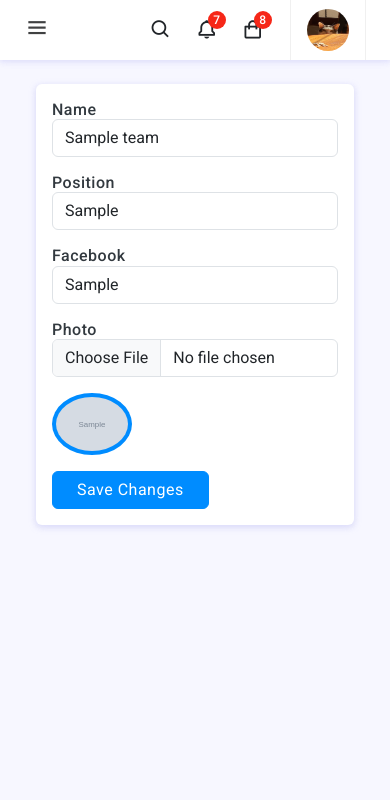
After one commit to moyosxtouch/LaravelHotel, a Laravel app: page /edit/team/1 in a window 390 px wide. The commit adds this page. Shown: the top 800 px of the page. Run offline with Laravel 9, Linux system fonts and the light colour scheme; a user stored in the database is signed in; data comes from the database, SQL or seed files in the repository; tables that the repository leaves empty hold one stand-in row (values such as "Sample post"); grey boxes marked "Sample" are stand-in pictures; some libraries are stand-ins or nearby versions.

Commit message:
team setup update6

```diff
--- a/app/Http/Controllers/Backend/TeamController.php
+++ b/app/Http/Controllers/Backend/TeamController.php
@@ -38,4 +38,46 @@ public function StoreTeam(Request $request){
         );
          return redirect()->route('all.team')->with($notification);
 }//end method
+public function EditTeam($id){
+    $team=Team::findOrFail($id);
+    return view('backend.team.edit_team', compact('team'));
+}//End Method
+public function UpdateTeam(Request $request){
+$team_id=$request->id;
+if ($request->file('image')) {
+      $image=$request->file('image');
+    $name_gen=hexdec(uniqid()).'.'.$image->getClientOriginalExtension();
+    Image::make($image)->resize(550,670)->save('upload/team/'.$name_gen);
+    $save_url = 'upload/team/'.$name_gen;
+      Team::findOrFail($team_id)->update([
+
+            'name' => $request->name,
+            'position' => $request->position,
+            'facebook' => $request->facebook,
+            'image' => $save_url,
+            'created_at' => Carbon::now()
+        ]);
+         $notification = array(
+            'message' => 'Team Update With Image Successfully',
+            'alert-type' => 'success'
+        );
+         return redirect()->route('all.team')->with($notification);
+
+}else{
+     Team::findOrFail($team_id)->update([
+
+            'name' => $request->name,
+            'position' => $request->position,
+            'facebook' => $request->facebook,
+            'created_at' => Carbon::now()
+        ]);
+         $notification = array(
+            'message' => 'Team Update Without Image Successfully',
+            'alert-type' => 'success'
+        );
+         return redirect()->route('all.team')->with($notification);
+
 }
+
+}
+}
--- a/resources/views/backend/team/all_team.blade.php
+++ b/resources/views/backend/team/all_team.blade.php
@@ -42,7 +42,7 @@
 										<td>{{$item->position}}</td>
 										<td>{{$item->facebook}}</td>
 										   <td>
-    <a href="" class="btn btn-warning px-3 radius-30"> Edit</a>
+    <a href="{{route('edit.team', $item->id)}}" class="btn btn-warning px-3 radius-30"> Edit</a>
     <a href="" class="btn btn-danger px-3 radius-30"> Delete</a>
 
                             </td>
--- /dev/null
+++ b/resources/views/backend/team/edit_team.blade.php
@@ -0,0 +1,112 @@
+
+@extends('admin.admin_dashboard')
+@section('admin')
+<script src="https://ajax.googleapis.com/ajax/libs/jquery/3.6.4/jquery.min.js"></script>
+
+<div class="page-content">
+				<!--breadcrumb-->
+				<div class="page-breadcrumb d-none d-sm-flex align-items-center mb-3">
+					<div class="breadcrumb-title pe-3">Edit Team</div>
+					<div class="ps-3">
+						<nav aria-label="breadcrumb">
+							<ol class="breadcrumb mb-0 p-0">
+								<li class="breadcrumb-item"><a href="javascript:;"><i class="bx bx-home-alt"></i></a>
+								</li>
+								<li class="breadcrumb-item active" aria-current="page">Edit Team</li>
+							</ol>
+						</nav>
+					</div>
+
+				</div>
+				<!--end breadcrumb-->
+				<div class="container">
+					<div class="main-body">
+						<div class="row">
+
+    <div class="col-lg-8">
+        <div class="card">
+
+            <form action="{{ route('team.update') }}" method="post" enctype="multipart/form-data">
+                @csrf
+                <input type="hidden" name="id" value="{{$team->id}}">
+
+            <div class="card-body">
+                <div class="row mb-3">
+                    <div class="col-sm-3">
+                        <h6 class="mb-0"> Name</h6>
+                    </div>
+                    <div class="col-sm-9 text-secondary">
+                        <input type="text" name="name" class="form-control" value="{{$team->name}}"  />
+                    </div>
+                </div>
+                <div class="row mb-3">
+                    <div class="col-sm-3">
+                        <h6 class="mb-0">Position</h6>
+                    </div>
+                    <div class="col-sm-9 text-secondary">
+                        <input type="text" name="position"  class="form-control" value="{{$team->position}}" />
+                    </div>
+                </div>
+                <div class="row mb-3">
+                    <div class="col-sm-3">
+                        <h6 class="mb-0">Facebook</h6>
+                    </div>
+                    <div class="col-sm-9 text-secondary">
+                        <input type="text" name="facebook" class="form-control"  value="{{$team->facebook}}" />
+                    </div>
+                </div>
+
+
+                <div class="row mb-3">
+                    <div class="col-sm-3">
+                        <h6 class="mb-0">Photo </h6>
+                    </div>
+                    <div class="col-sm-9 text-secondary">
+                        <input class="form-control" name="image" type="file" id="image">
+                    </div>
+                </div>
+
+
+                <div class="row mb-3">
+                    <div class="col-sm-3">
+                        <h6 class="mb-0">  </h6>
+                    </div>
+                    <div class="col-sm-9 text-secondary">
+                        <img id="showImage" src="{{asset($team->image)}}" alt="Admin" class="rounded-circle p-1 bg-primary" width="80">
+                    </div>
+                </div>
+
+
+
+
+                <div class="row">
+                    <div class="col-sm-3"></div>
+                    <div class="col-sm-9 text-secondary">
+                        <input type="submit" class="btn btn-primary px-4" value="Save Changes" />
+                    </div>
+                </div>
+            </div>
+        </form>
+
+        </div>
+
+
+
+    </div>
+						</div>
+					</div>
+				</div>
+			</div>
+
+      <script type="text/javascript">
+        $(document).ready(function(){
+            $('#image').change(function(e){
+                var reader = new FileReader();
+                reader.onload = function(e){
+                    $('#showImage').attr('src',e.target.result);
+                }
+                reader.readAsDataURL(e.target.files['0']);
+            });
+        });
+        </script>
+@endsection
--- a/routes/web.php
+++ b/routes/web.php
@@ -61,7 +61,8 @@ Route::controller(TeamController::class)->group(function(){
     Route::get('/all/team', 'AllTeam')->name('all.team');
    Route::get('/add/team', 'AddTeam')->name('add.team');
    Route::post('/team/store', 'StoreTeam')->name('team.store');
-
+  Route::get('/edit/team/{id}', 'EditTeam')->name('edit.team');
+    Route::post('/team/update', 'UpdateTeam')->name('team.update');
 });
 
 
```
Also changed, not shown: public/upload/team/1788552904065990.png (added).
